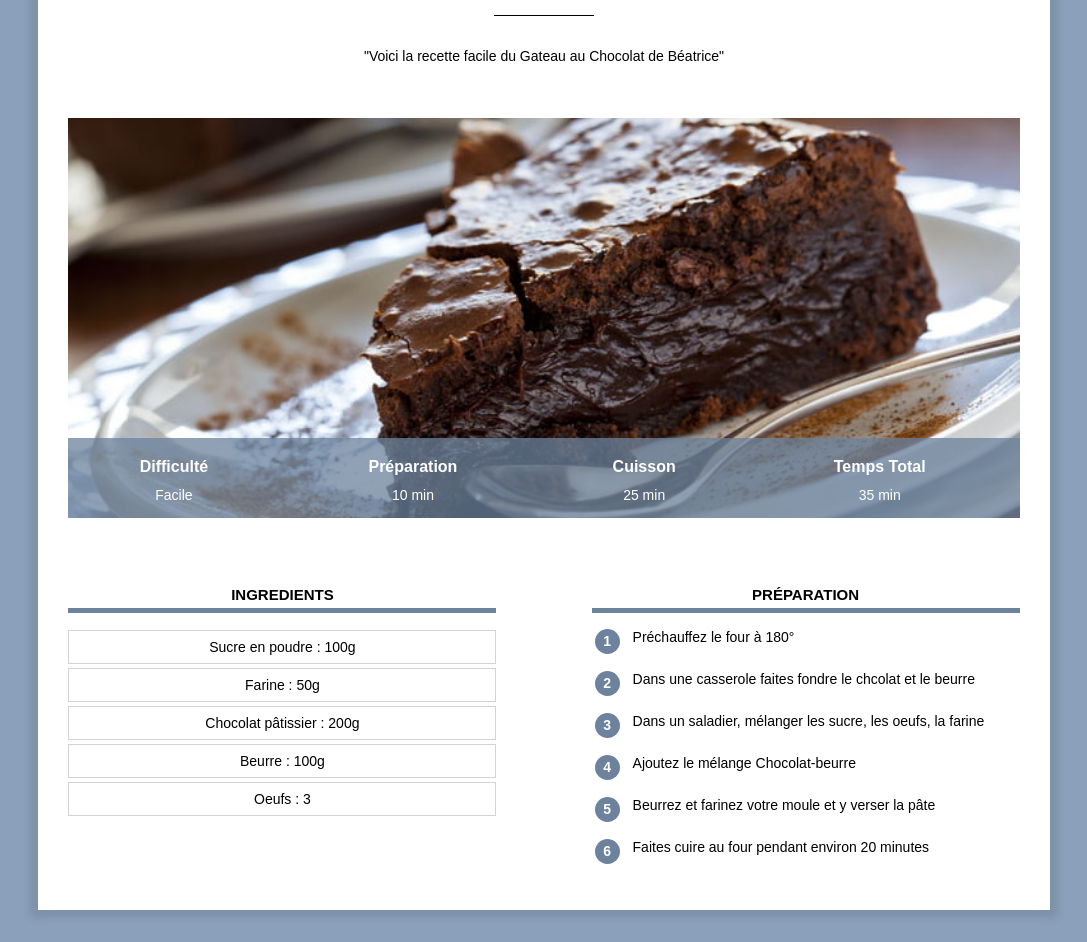
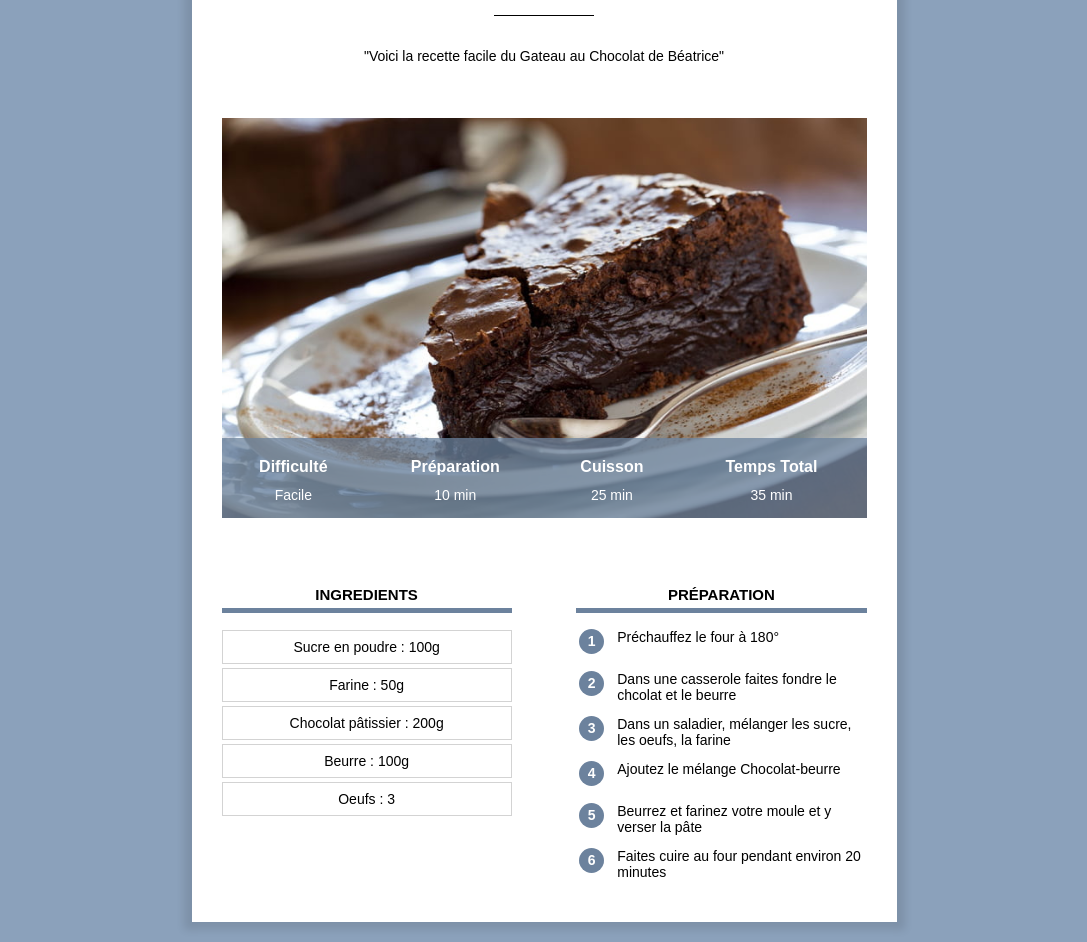
Before and after one commit to Tilt59/Le_site_de_recettes, a plain HTML site: page index.html in a window 1280 px wide. Shown: the part 153-1095 px from the top of the page, without its empty margins (96-1183 px from the left). Drawn offline with Linux system fonts and the light colour scheme.

Commit message:
Add files via upload

```diff
--- a/Recette.css
+++ b/Recette.css
@@ -6,9 +6,8 @@ body{background-color: #8BA1BB;
     }
 div.contenu{
     background-color: white;
-    margin: 60px 10% 60px 10%;
-    padding: 0px 30px 30px 30px;
-    min-width: 350px;
+    margin: 40px 8px 40px 8px;
+    padding: 0px 8px 20px 8px;
     box-shadow: 0px 0px 8px 8px rgba(0, 0, 0, 0.1);
     overflow: visible;
 }
@@ -63,15 +62,15 @@ table.info{
     width: 100%;
     color: white;
     background-color: #6C829DC0;
-    height: 80px;
+    height: 50px;
 }
 table.info td{
     text-align: center;
-    font-size: 14px;
+    font-size: 12px;
     vertical-align: top;
 }
 table.info th{
-    font-size: 16px;
+    font-size: 14px;
     vertical-align: bottom;
     padding-bottom: 8px;
 }
@@ -82,7 +81,7 @@ img.info{
     min-height: 200px;
 }
 div.colonne{
-    width: 45%;
+    width: 100%;
     margin-top: 20px;
 }
 div.colonne h2{
@@ -94,10 +93,6 @@ div.colonne h2{
 }
 div.colonne1{
     display: inline-block;
-    margin-right: 10%;
-}
-div.colonne2{
-    float: right;
 }
 div.ingredients p{
     text-align: center;
@@ -131,3 +126,37 @@ table.preparation td.preparation_etape{
 table.preparation tr{
     height: 40px;
 }
+/* Style pour Ordinateur */
+@media only screen and (min-width: 768px) {
+    div.contenu{
+        margin: 60px 10% 60px 10%;
+        padding: 0px 30px 30px 30px;
+        min-width: 350px;
+    }
+    table.info{
+        height: 80px;
+    }
+    table.info td{
+        font-size: 14px;
+    }
+    table.info th{
+        font-size: 16px;
+    }
+    div.colonne{
+        width: 45%;
+    }
+    div.colonne1{
+        margin-right: 10%;
+    }
+    div.colonne2{
+        float: right;
+    }
+}
+/* cas des écrans trop large */
+@media only screen and (min-width: 900px){
+    div.contenu{
+        margin-left: auto;
+        margin-right: auto;
+        width: 645px;
+    }
+}
--- a/index.html
+++ b/index.html
@@ -3,6 +3,7 @@
     <head>
         <title>Recette gateau au chcolat</title>
         <meta charset="UTF8">
+        <meta name="viewport" content="width=device-width, initial-scale=1.0">
         <link rel="stylesheet" href="Recette.css"/>
     </head>
     <body>
```
